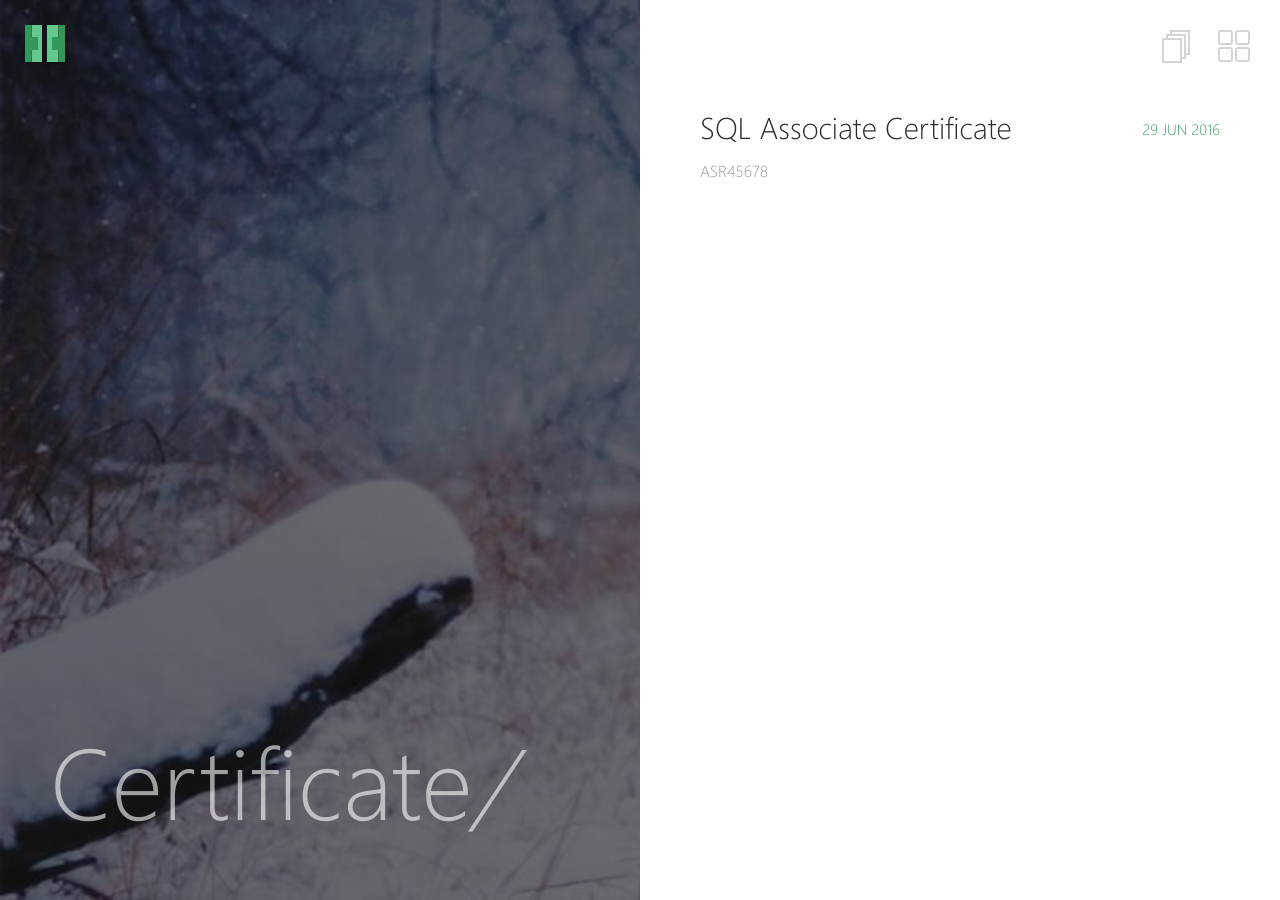
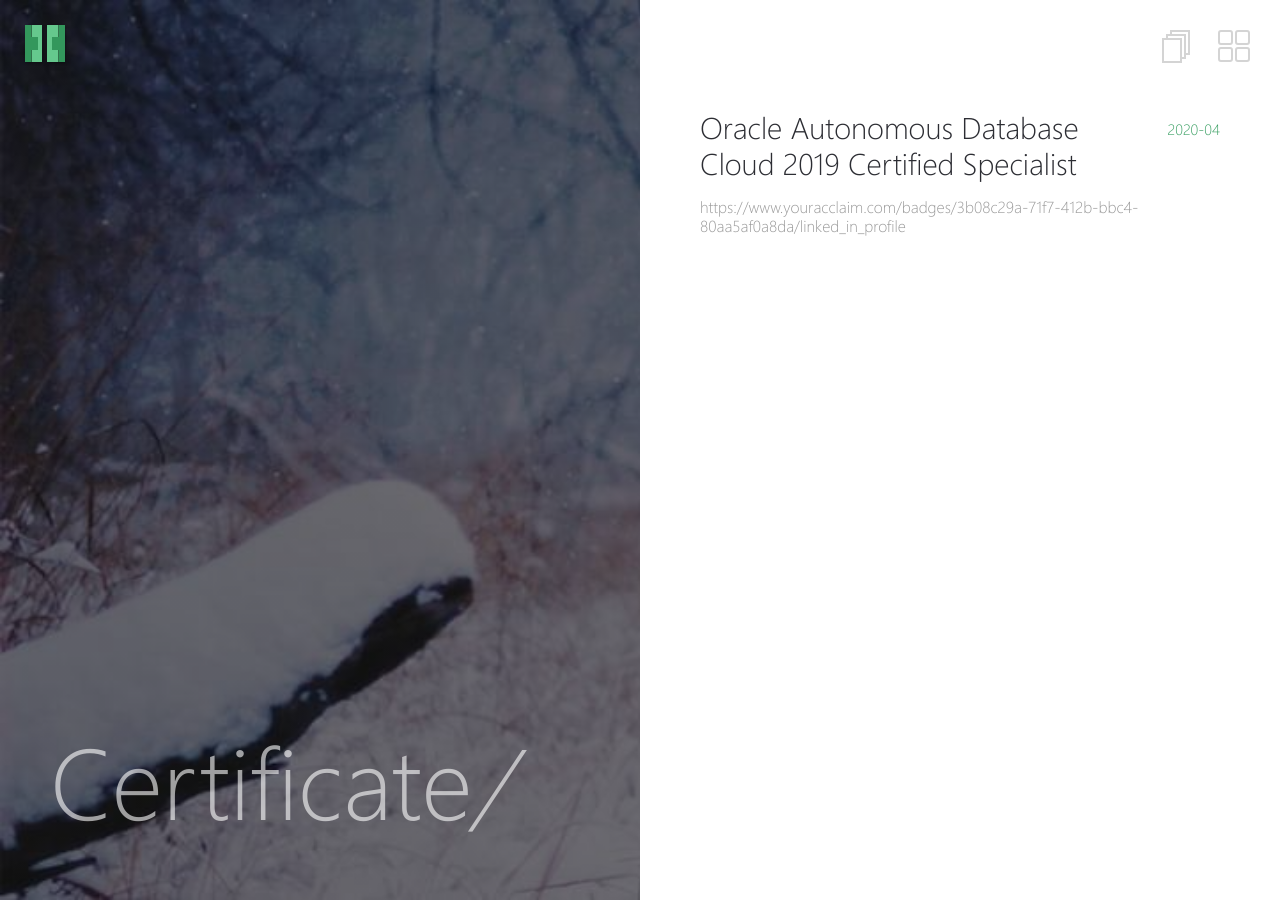
Before and after one commit to NilayanBose/NilayanBose.github.io, a Jekyll site: the page built from _pages/posts.md, in a window 1280 px wide. Built offline with Jekyll 4.4.1, drawn with Linux system fonts in a browser that asks for light colours.

Commit message:
Update post-list.html

```diff
--- a/_layouts/post-list.html
+++ b/_layouts/post-list.html
@@ -24,12 +24,12 @@ layout: compress
         <ul class="posts-list">
         <li>
           <h2>
-            <a href="" class="post-title">
-              <span>SQL Associate Certificate</span>
+            <a href="https://www.linkedin.com/in/nilayan-bose-952378168/" class="post-title">
+              <span>Oracle Autonomous Database Cloud 2019 Certified Specialist</span>
             </a>
-            <span class="date">{{ "2016-06-29" | date: '%d %b %Y' }}</span>
+            <span class="date">{{ "2020-04" | date: '%b %Y' }}</span>
           </h2>
-          <p>ASR45678</p>
+          <p>https://www.youracclaim.com/badges/3b08c29a-71f7-412b-bbc4-80aa5af0a8da/linked_in_profile</p>
         </li>
         {% comment %} {% for post in site.posts %}
           <li>
```
